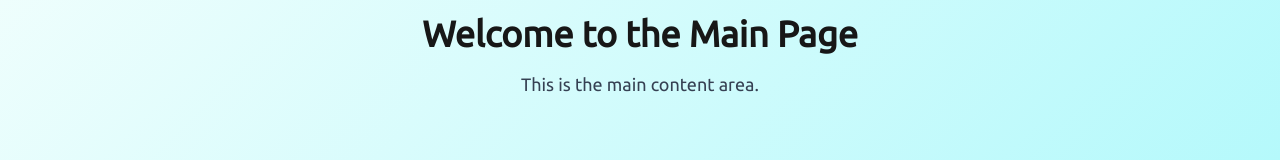
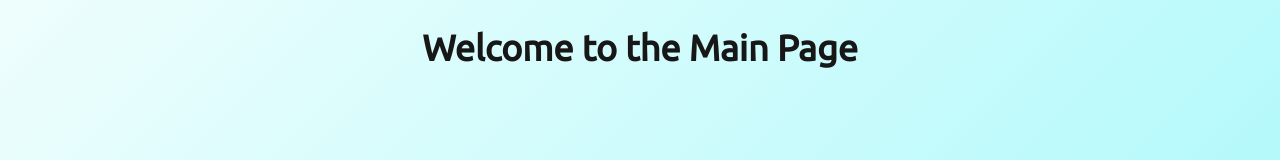
Before and after one commit to SaifAlqady51/my-space, a Next.js app: page / in a window 1280 px wide. Shown: the part 344-504 px from the top of the page. Built offline with nearby package versions, Linux system fonts and the light colour scheme.

Commit message:
refactor: Added Welcome Transition

```diff
--- a/src/app/page.tsx
+++ b/src/app/page.tsx
@@ -1,10 +1,16 @@
+import WelcomeTransition from "@/components/welcome-transition";
+
 export default function Main() {
   return (
-    <main>
-      <div className="flex flex-col items-center justify-center min-h-screen">
-        <h1 className="text-4xl font-bold mb-4">Welcome to the Main Page</h1>
-        <p className="text-lg text-gray-700">This is the main content area.</p>
-      </div>
-    </main>
+    <>
+      <WelcomeTransition />
+      <main className="">
+        <div className="flex flex-col items-center justify-center h-screen">
+          <h1 className="text-4xl font-bold mb-4 hover:text-black">
+            Welcome to the Main Page
+          </h1>
+        </div>
+      </main>
+    </>
   );
 }
```
